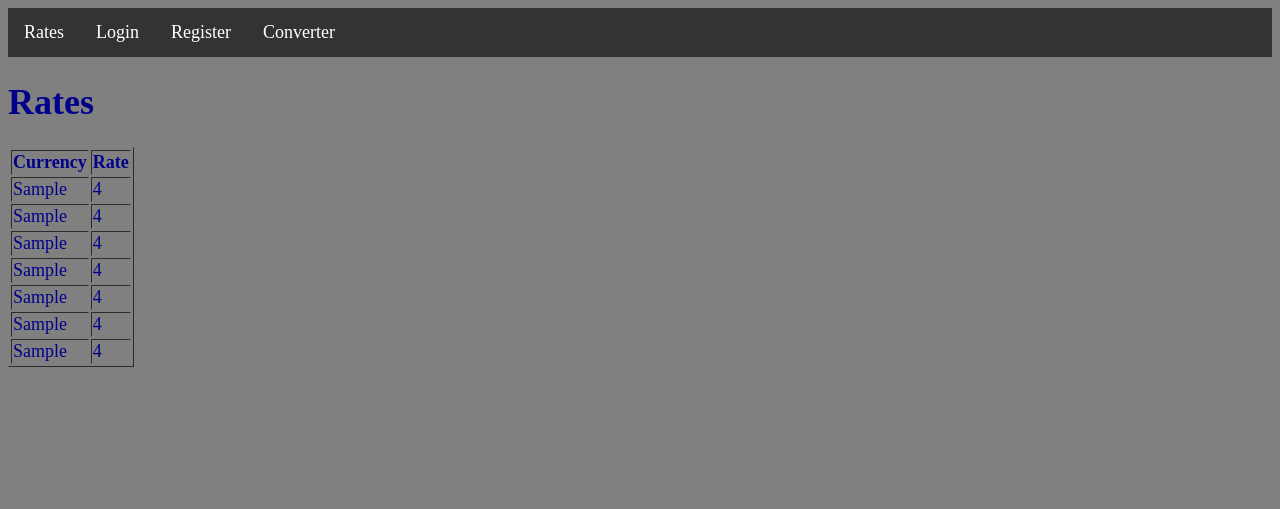
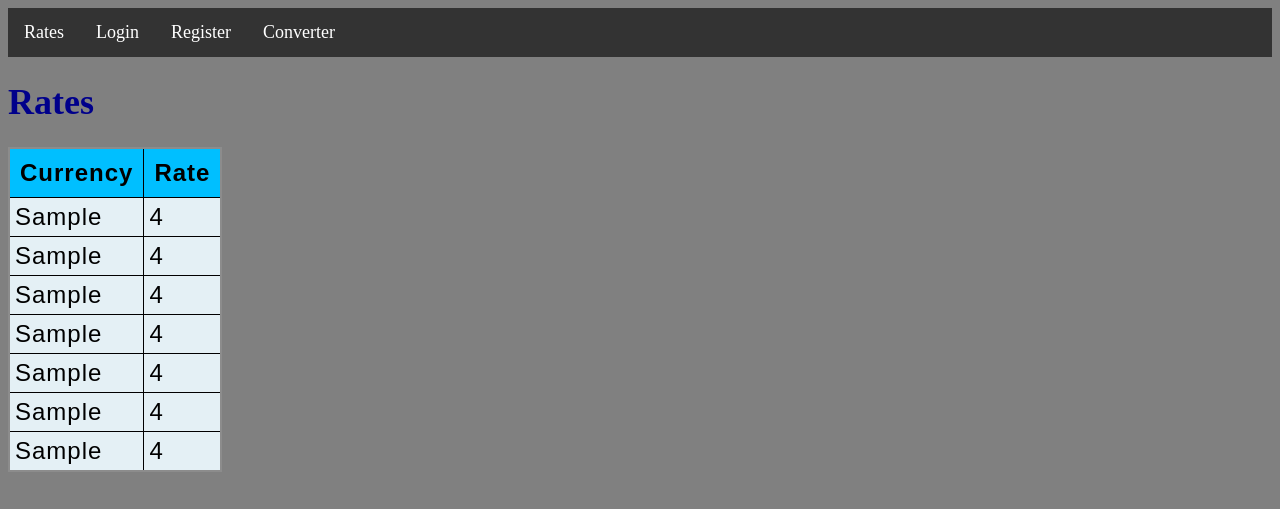
Before and after one commit to whales-dmtr/xrates, a Django app: page / in a window 1280 px wide. Shown: the top 509 px of the page. Run offline with Django 5.2, Linux system fonts and the light colour scheme; tables that the repository leaves empty hold one stand-in row (values such as "Sample post"); a database or web service that is not in the repository returns one stand-in record (values such as "Sample title"); data that the repository does not hold is empty.

Commit message:
feat: add styles for rates page

```diff
--- /dev/null
+++ b/xrates/rates/static/rates/styles/rates.css
@@ -0,0 +1,26 @@
+.rates-table,
+.header-fields,
+.fields {
+    border: 1px solid black;
+
+}
+
+.rates-table {
+    border-collapse: collapse;
+    border: 2px solid rgb(140 140 140);
+    font-family: sans-serif;
+    font-size: 1.5rem;
+    letter-spacing: 1px;
+}
+
+.header-fields {
+    padding: 10px;
+    background-color: deepskyblue;
+    color: black;
+}
+
+.fields {
+    padding: 5px;
+    background-color: rgb(228 240 245);
+    color: black;
+}
--- a/xrates/rates/templates/rates/rates.html
+++ b/xrates/rates/templates/rates/rates.html
@@ -1,20 +1,24 @@
 {% extends "base.html" %}
+{% load static %}
 
 {% block title %}
 <title>Rates</title>
 {% endblock %}
+{% block links %}
+<link rel="stylesheet" href="{% static 'rates/styles/rates.css' %}">
+{% endblock %}
 
 {% block content%}
 <h1>Rates</h1>
-<table border='1px solid black'>
+<table class="rates-table">
     <tr>
-        <th>Currency</th>
-        <th>Rate</th>
+        <th class="header-fields">Currency</th>
+        <th class="header-fields">Rate</th>
     </tr>
     {% for cur in rates %}
     <tr>
-        <td>{{ cur.cc }}</td>
-        <td>{{ cur.rate }}</td>
+        <td class="fields">{{ cur.cc }}</td>
+        <td class="fields">{{ cur.rate }}</td>
     </tr>
     {% endfor %}
 </table>
--- a/xrates/users/templates/users/login.html
+++ b/xrates/users/templates/users/login.html
@@ -6,7 +6,7 @@
 
 {% block content %}
 <h1>Login</h1>
-<form action='/users/login' method='post'>
+<form action={% url 'users:login' %} method='post'>
     {% csrf_token %}
     {{ form }}
     <br>
--- a/xrates/users/templates/users/register.html
+++ b/xrates/users/templates/users/register.html
@@ -5,12 +5,12 @@
 <title>Register</title>
 {% endblock %}
 {% block links %}
-<link rel="stylesheet" type="text/css" href="{% static 'users/styles/register.css' %}">
+<link rel="stylesheet" href="{% static 'users/styles/register.css' %}">
 {% endblock %}
 
 {% block content%}
 <h1>Register</h1>
-<form action="/users/register" method="POST">
+<form action={% url "users:register" %} method="POST">
     {% csrf_token %}
     {{ form }}
     <br>
```
